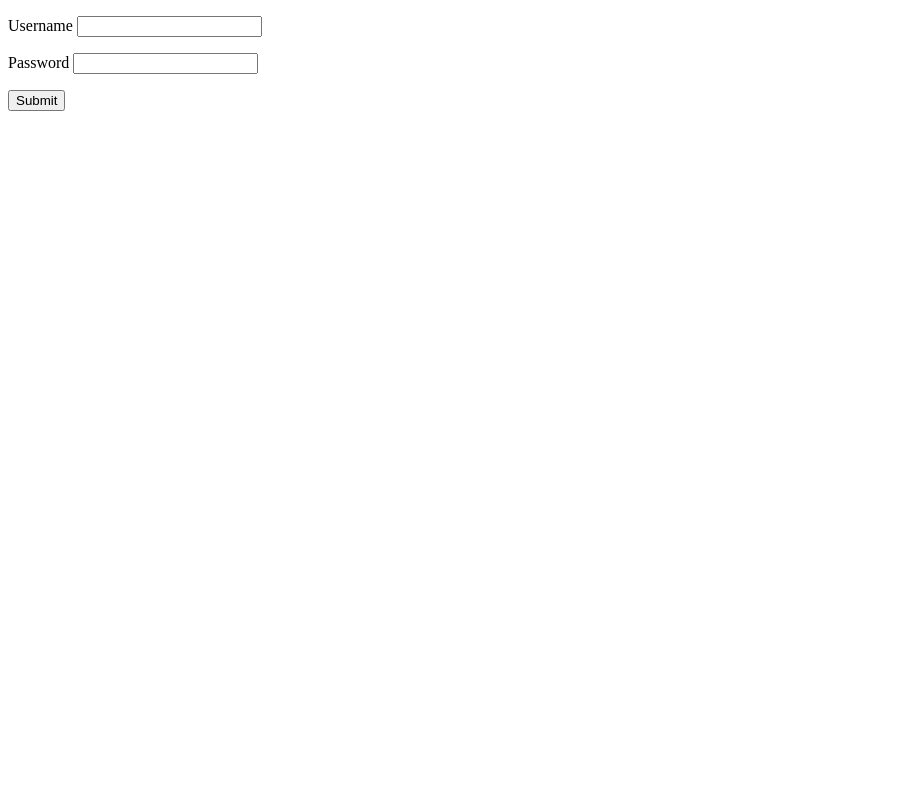
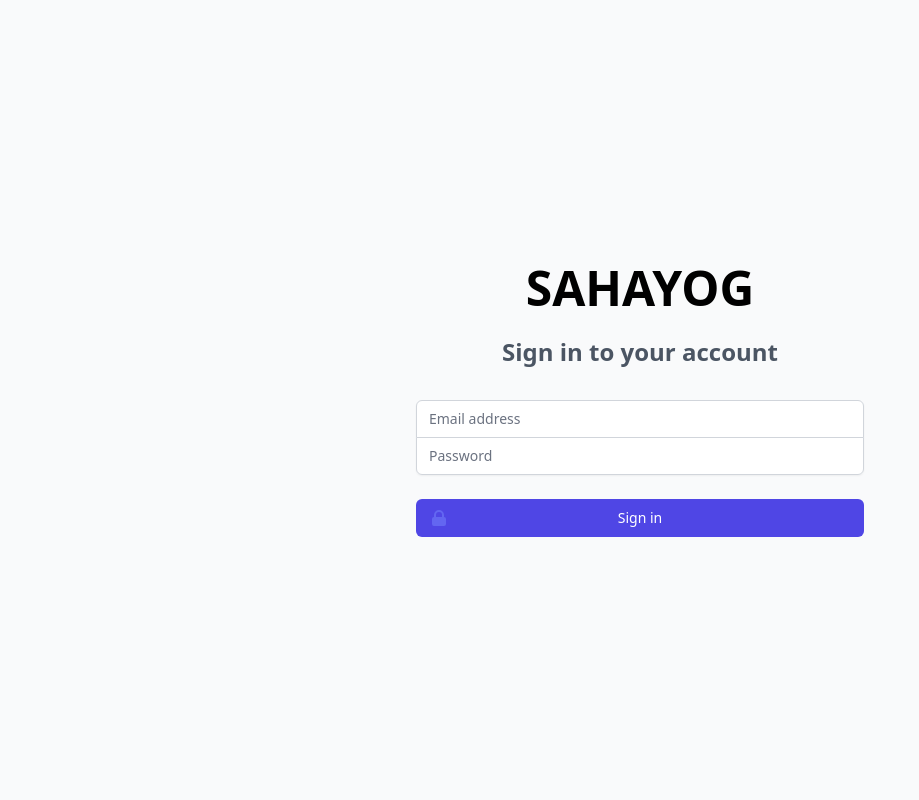
Before and after one commit to Saphall/sahayog, a PHP site: page /login.php in a window 1280 px wide. Before the commit the part shown is almost empty. Shown: the whole page, without its empty margins (0-919 px from the left). Run offline with PHP 8.4, Linux system fonts and the light colour scheme.

Commit message:
Login page deisgn

```diff
--- a/login.php
+++ b/login.php
@@ -2,21 +2,43 @@
 <html lang="en">
 <head>
 	<meta charset="UTF-8">
-	<title>Document</title>
+    <meta name="viewport" content="width=device-width, initial-scale=1.0" />
+	<title>Sahayog - Helping people find their lost ones!</title>
+    <link href="https://unpkg.com/tailwindcss@^2/dist/tailwind.min.css" rel="stylesheet">
 </head>
 <body>
-	<form action="">
-		<p>
-			<label for="username">Username</label>
-			<input type="username" name="username">
-		</p>
-		<p>
-			<label for="password">Password</label>
-			<input type="password" name="password">
-		</p>
+	<div class="min-h-screen flex items-center justify-center bg-gray-50 py-12 px-4 sm:px-6 lg:px-8">
+  		<div class="max-w-md w-full space-y-8">
+    		<div>
+		      	<h1 class="text-5xl text-center font-bold uppercase">Sahayog</h1>
+      			<h2 class="mt-6 text-center text-2xl font-semibold text-gray-600">Sign in to your account</h2>
+    		</div>
 
-		<input type="submit" name="btn_submit">
-	</form>
+    		<form class="mt-8 space-y-6" action="#" method="POST">
+      			<input type="hidden" name="remember" value="true" />
+      			<div class="rounded-md shadow-sm -space-y-px">
+        			<div>
+			        	<label for="email-address" class="sr-only">Email address</label>
+          				<input id="email-address" name="email" type="email" autocomplete="email" required class="appearance-none rounded-none relative block w-full px-3 py-2 border border-gray-300 placeholder-gray-500 text-gray-900 rounded-t-md focus:outline-none focus:ring-indigo-500 focus:border-indigo-500 focus:z-10 sm:text-sm" placeholder="Email address" />
+        			</div>
+        			<div>
+          				<label for="password" class="sr-only">Password</label>
+          				<input id="password" name="password" type="password" autocomplete="current-password" required class="appearance-none rounded-none relative block w-full px-3 py-2 border border-gray-300 placeholder-gray-500 text-gray-900 rounded-b-md focus:outline-none focus:ring-indigo-500 focus:border-indigo-500 focus:z-10 sm:text-sm" placeholder="Password" />
+        			</div>
+      			</div>
 
+      			<div>
+        			<button type="submit" class="group relative w-full flex justify-center py-2 px-4 border border-transparent text-sm font-medium rounded-md text-white bg-indigo-600 hover:bg-indigo-700 focus:outline-none focus:ring-2 focus:ring-offset-2 focus:ring-indigo-500">
+          				<span class="absolute left-0 inset-y-0 flex items-center pl-3">
+            				<svg class="h-5 w-5 text-indigo-500 group-hover:text-indigo-400" xmlns="http://www.w3.org/2000/svg" viewBox="0 0 20 20" fill="currentColor" aria-hidden="true">
+              					<path fill-rule="evenodd" d="M5 9V7a5 5 0 0110 0v2a2 2 0 012 2v5a2 2 0 01-2 2H5a2 2 0 01-2-2v-5a2 2 0 012-2zm8-2v2H7V7a3 3 0 016 0z" clip-rule="evenodd" />
+            				</svg>
+          				</span>
+          				<span>Sign in</span>
+        			</button>
+      			</div>
+    		</form>
+  		</div>
+	</div>
 </body>
 </html>
```
